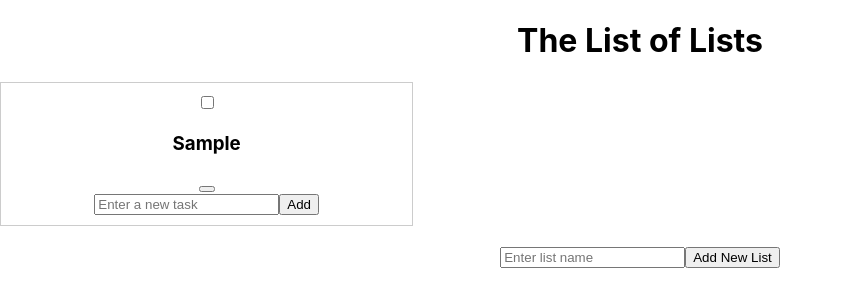
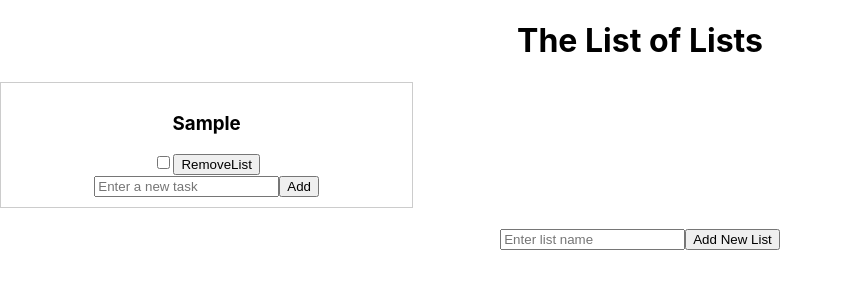
Before and after one commit to redparrot13/todoListApp, a React (Create React App) app: page / in a window 1280 px wide. Both pictures are taken after typing "Sample" into the empty fields and a click on the button "Add New List". Shown: the top 306 px of the page, without its empty margins (0-843 px from the left). Built offline with nearby package versions, Linux system fonts and the light colour scheme.

Commit message:
bug fixes

```diff
--- a/src/components/ListEntry.js
+++ b/src/components/ListEntry.js
@@ -5,9 +5,10 @@ import RemoveList from './RemoveList'
 const ListEntry = ({list, onToggleList, onRemoveList}) => {
     return (
         <div className={`list-entry ${list.completed ? 'completed' : ''}`}>
-<ToggleList completed={list.completed} onToggle={() => onToggleList(list.id)}/>
-<h3>{list.name}</h3>
-<RemoveList onRemove={() => onRemoveList(list.id)}/>
+            <h3>{list.name}</h3>
+<ToggleList completed={list.completed} onToggleList={() => onToggleList(list.id)}/>
+
+<RemoveList onRemoveList={() => onRemoveList(list.id)}/>
 
         </div>
     )
--- a/src/components/RemoveList.js
+++ b/src/components/RemoveList.js
@@ -2,7 +2,7 @@ import React from 'react'
 
 const RemoveList = ({onRemove}) => {
     return (
-        <button onClick={onRemove}></button>
+        <button onClick={onRemove}>RemoveList</button>
     )
 }
 export default RemoveList
--- a/src/components/TodoContainer.js
+++ b/src/components/TodoContainer.js
@@ -25,12 +25,15 @@ const TodoContainer = ({list, onToggleList, onRemoveList}) => {
         setTodos(prevTodos => prevTodos.filter(todo => todo.id !==id))
     }
 return (
+
     <div className="list-block">
-        <ListEntry list={list} onToggleList={onToggleList} onRemoveList={onRemoveList}/>
-        <TodoInput onAdd={handleAddTodo}/>
+        <ListEntry list={list} onToggleList={onToggleList}/>
+
         <TodoList todos={todos} onToggle={handleToggle} onRemove={handleRemove}/>
 
-    </div>
+
+        <TodoInput onAdd={handleAddTodo}/>
+</div>
 )
 
 }
```
